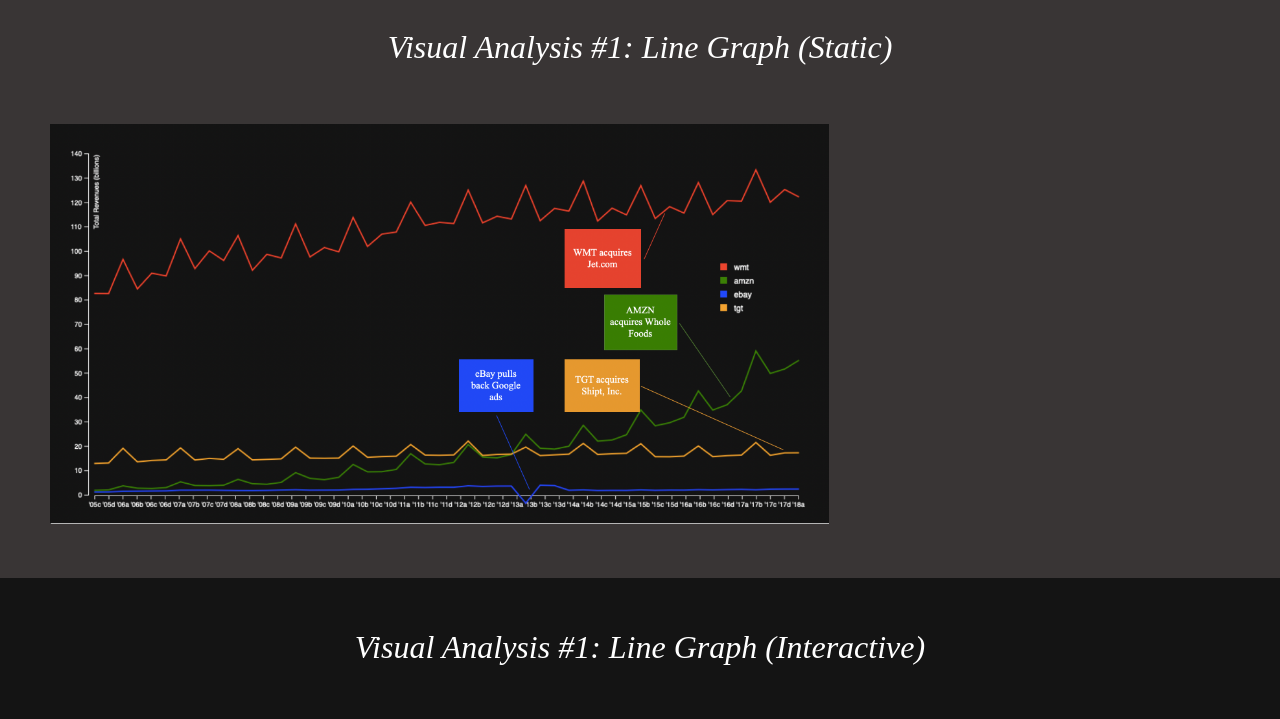
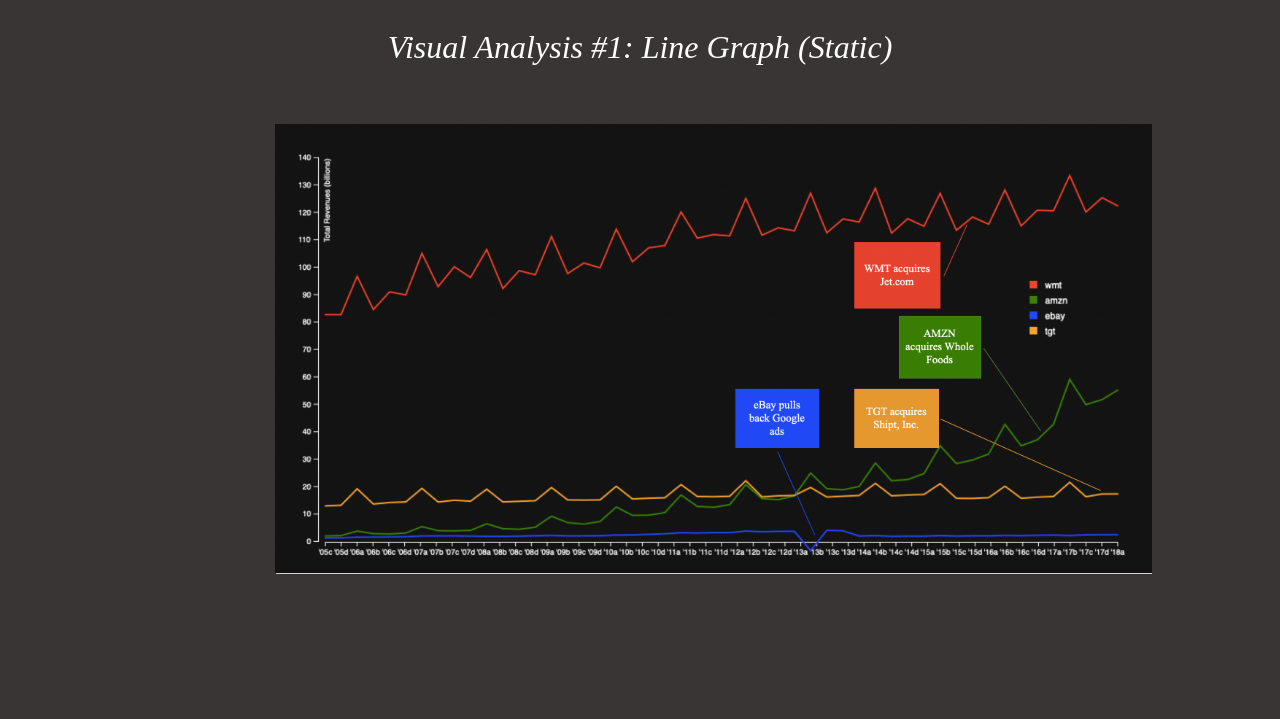
Before and after one commit to skaneri1/Information-Visualization-Site, a plain HTML site: page index.html in a window 1280 px wide. Shown: the part 1328-2047 px from the top of the page. Drawn offline with nearby package versions, Linux system fonts and the light colour scheme.

Commit message:
Update index.html

```diff
--- a/index.html
+++ b/index.html
@@ -121,7 +121,7 @@
     text-align: center;
   }
   .block3 {
-    min-height: 600px;
+    min-height: 850px;
     background-color:rgb(57,53,53);
   }
   .block4 {
@@ -209,8 +209,8 @@
     <section id="blk3">
     <div class="block3">
       <h2>Visual Analysis #1: Line Graph (Static)</h2>
-      <div class="staticContain" style="width: 900px; height: 400px; padding-left: 50px;">
-        <img src="LineGraphStatic.png" height="400"/>
+      <div class="staticContain" style="padding-left: 275px;">
+        <img id="myImg" src="LineGraphStatic.png" height="450"/>
       </div>
     </div>
     </section>
@@ -263,6 +263,7 @@
         has hindered them drastically whereas Amazon and Walmart are trailblazers in the multi-channel marketspace. </h4>
     </div>
     </section>
+
 
     <!-- Add Script for h5 graphic -->
     <script type="text/javascript">
```
